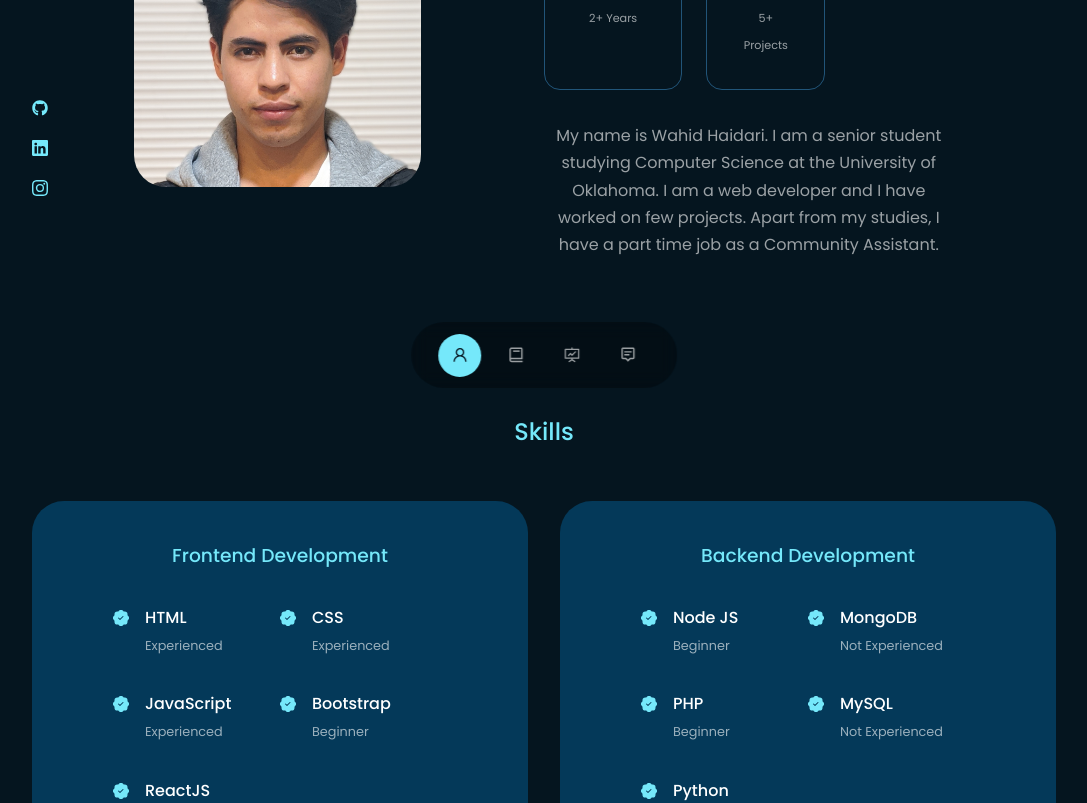
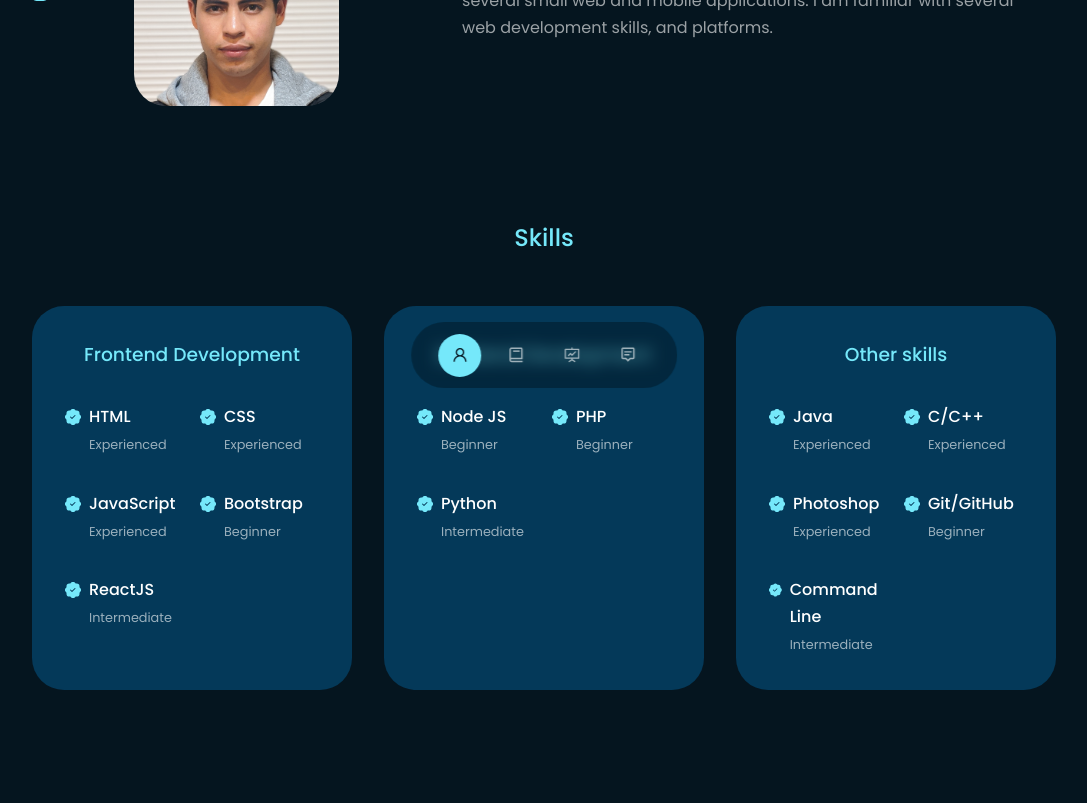
Before and after one commit to Wahid-Haidari/portfolio, a React (Create React App) app: page / in a window 1280 px wide. Shown: the part 380-1183 px from the top of the page, without its empty margins (96-1183 px from the left). Built offline with nearby package versions, Linux system fonts and the light colour scheme.

Commit message:
removed the about cards, and added a new card for skills

```diff
--- a/src/components/about/About.jsx
+++ b/src/components/about/About.jsx
@@ -20,6 +20,7 @@ class About extends Component{
 					</div>
 
 					<div className="about__content">
+						{/*
 						<div className="about__cards">
 
 							<article className="about__card">
@@ -27,24 +28,25 @@ class About extends Component{
 								<h5>Experience</h5>
 								<small>2+ Years</small>
 							</article>
-							{/*
+
 							<article className="about__card">
 								<FiUsers className="about__icon"/>
 								<h5>Clients</h5>
 								<small>200+ Clients</small>
 							</article>
-							*/}
 							<article className="about__card">
 								<VscFolderLibrary className="about__icon"/>
 								<h5>Projects</h5>
 								<small>5+ Projects</small>
 							</article>
 						</div>
+						*/}
 
 						<p>
-							My name is Wahid Haidari. I am a senior student studying Computer Science at the University
-							of Oklahoma. I am a web developer and I have worked on few projects. Apart from my studies,
-							I have a part time job as a Community Assistant.
+							I am a senior student studying Computer Science at the University
+							of Oklahoma. I am an aspiring full stack web developer. I have
+							worked on several small web and mobile applications.
+							I am familiar with several web development skills, and platforms.
 						</p>
 						{/*
 						<a href="#contact" className='btn btn-primary'>Let's talk</a>
--- a/src/components/about/about.css
+++ b/src/components/about/about.css
@@ -1,9 +1,11 @@
 .about__container {
 	display: grid;
-	grid-template-columns: 35% 50%;
+	grid-template-columns: 25% 70%;
 	gap: 15%;
 	margin-top: 2rem;
 }
+
+
 
 .about__me{
 	width: 100%;
@@ -20,11 +22,18 @@
 	width: 100%;
 }
 
+.about__content p {
+	text-align: left;
+}
 
+/*
 .about__cards {
 	display: grid;
-	grid-template-columns: repeat(3, 1fr);
+	grid-template-columns: 1fr 1fr;
+	width: 19rem;
 	gap: 1.5rem;
+	text-align: center;
+
 }
 
 .about__card {
@@ -35,7 +44,9 @@
 	text-align: center;
 	transition: var(--transition);
 	border-color: var(--color-primary-variant);
+
 }
+*/
 
 .about__card:hover{
 	background: var(--color-bg-variant);
@@ -48,7 +59,7 @@
 	font-size: 1.4rem;
 	margin-bottom: 1rem;
 }
-
+/*
 .about__card h5 {
 	font-size: 0.95 rem;
 }
@@ -57,7 +68,7 @@
 	font-size: 0.7rem;
 	color: var(--color-light);
 }
-
+*/
 .about__content p {
 	margin: 2rem 0 2.6rem;
 	color: var(--color-light);
--- a/src/components/footer/footer.css
+++ b/src/components/footer/footer.css
@@ -26,15 +26,6 @@ footer a {
 	margin: 0 auto 3rem;
 }
 
-/*
-.footer__socials {
-	display: flex;
-	justify-content: center;
-	gap: 1rem;
-	margin-bottom: 4rem;
-}
-*/
-
 .footer__socials a {
 	background: var(--color-bg);
 	color: var(--color-white);
@@ -44,10 +35,7 @@ footer a {
 	border: 1px solid transparent;
 }
 
-.footer__socials a:hover{
-	background: transparent;
-	color: var(--color-bg);
-}
+
 
 
 /*============ MEDIA QUERUES (SMALL DEVICES) ===============*/
--- a/src/components/projects/projects.css
+++ b/src/components/projects/projects.css
@@ -57,7 +57,6 @@
 }
 
 
-
 /*============ MEDIA QUERUES (SMALL DEVICES) ===============*/
 @media screen and (max-width: 600px){
 	.portfolio__container {
--- a/src/components/services/Services.jsx
+++ b/src/components/services/Services.jsx
@@ -52,7 +52,7 @@ class Services extends Component{
 						</ul>
 					</article>
 					{/*End of Webdevelopment*/}
-
+					{/*
 					<article className="service">
 						<div className="service__head">
 							<h3>Content Creation</h3>
@@ -73,6 +73,7 @@ class Services extends Component{
 							</li>
 						</ul>
 					</article>
+					*/}
 					{/*End of Content Creation*/}
 				</div>
 			</section>
--- a/src/components/services/services.css
+++ b/src/components/services/services.css
@@ -1,6 +1,6 @@
 .services__container {
 	display: grid;
-	grid-template-columns: repeat(3, 1fr);
+	grid-template-columns: repeat(2, 1fr);
 	gap: 3rem;
 }
 
--- a/src/components/skills/Skills.jsx
+++ b/src/components/skills/Skills.jsx
@@ -65,6 +65,7 @@ class Skills extends Component{
 								</div>
 
 							</article>
+							{/*
 							<article className='experience__details'>
 								<BsFillPatchCheckFill className='experience__details-icon'/>
 								<div>
@@ -73,6 +74,7 @@ class Skills extends Component{
 								</div>
 
 							</article>
+							*/}
 							<article className='experience__details'>
 								<BsFillPatchCheckFill className='experience__details-icon'/>
 								<div>
@@ -81,6 +83,7 @@ class Skills extends Component{
 								</div>
 
 							</article>
+							{/*
 							<article className='experience__details'>
 								<BsFillPatchCheckFill className='experience__details-icon'/>
 								<div>
@@ -89,6 +92,7 @@ class Skills extends Component{
 								</div>
 
 							</article>
+							*/}
 							<article className='experience__details'>
 								<BsFillPatchCheckFill className='experience__details-icon'/>
 								<div>
@@ -100,6 +104,49 @@ class Skills extends Component{
 						</div>
 
 					</div>
+
+					<div className="experience__other">
+						<h3>Other skills</h3>
+						<div className="experience__content">
+							<article className='experience__details'>
+								<BsFillPatchCheckFill className='experience__details-icon'/>
+								<div>
+									<h4>Java</h4>
+									<small className="text-light">Experienced</small>
+								</div>
+
+							</article>
+							<article className='experience__details'>
+								<BsFillPatchCheckFill className='experience__details-icon'/>
+								<div>
+									<h4>C/C++</h4>
+									<small className="text-light">Experienced</small>
+								</div>
+
+							</article>
+							<article className='experience__details'>
+								<BsFillPatchCheckFill className='experience__details-icon'/>
+								<div>
+									<h4>Photoshop</h4>
+									<small className="text-light">Experienced</small>
+								</div>
+							</article>
+							<article className='experience__details'>
+								<BsFillPatchCheckFill className='experience__details-icon'/>
+								<div>
+									<h4>Git/GitHub</h4>
+									<small className="text-light">Beginner</small>
+								</div>
+							</article>
+							<article className='experience__details'>
+								<BsFillPatchCheckFill className='experience__details-icon'/>
+								<div>
+									<h4>Command Line</h4>
+									<small className="text-light">Intermediate</small>
+								</div>
+							</article>
+						</div>
+					</div>
 				</div>
 			</section>
 		);
--- a/src/components/skills/skills.css
+++ b/src/components/skills/skills.css
@@ -1,12 +1,12 @@
 .experience__container{
 	display: grid;
-	grid-template-columns: 1fr 1fr;
+	grid-template-columns: 1fr 1fr 1fr;
 	gap: 2rem;
 }
 
 .experience__container > div {
 	background: var(--color-bg-variant);
-	padding: 2.4rem 5rem;
+	padding: 2rem 2rem;
 	border-radius: 2rem;
 	border: 1px solid transparent;
 	transition: var(--transition);
@@ -27,11 +27,12 @@
 	display: grid;
 	grid-template-columns: 1fr 1fr;
 	row-gap: 2rem;
+	column-gap: 1rem;
 }
 
 .experience__details {
 	display: flex;
-	gap: 1rem;
+	gap: 0.5rem;
 }
 
 .experience__details-icon {
```
Also changed, not shown: src/components/footer/Footer.jsx (+1 -10 lines).
